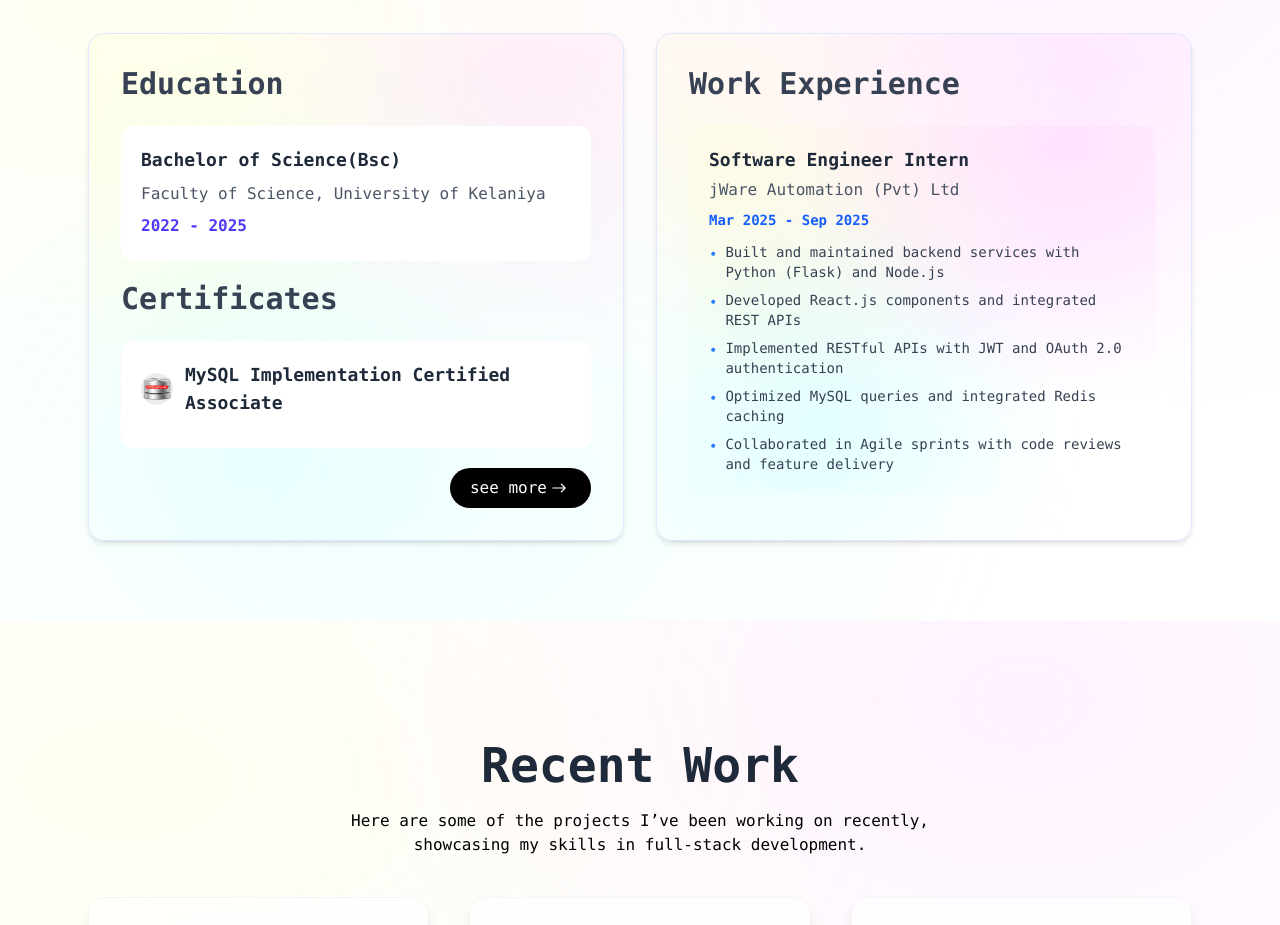
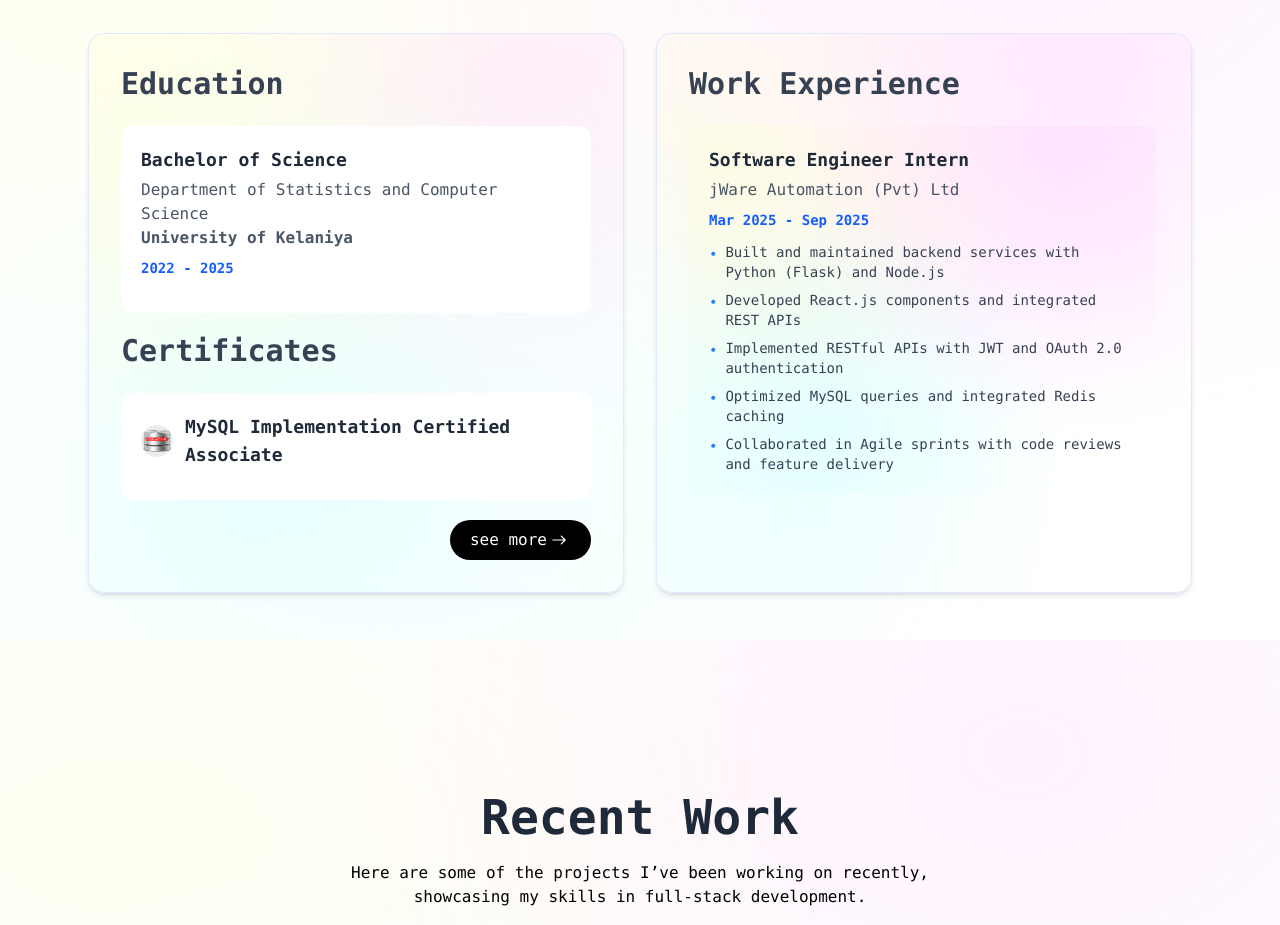
Before and after one commit to kavishka-wilagedara/my-portfolio, a React (Vite) app: page / in a window 1280 px wide. Shown: the part 1760-2685 px from the top of the page. Built offline with nearby package versions, Linux system fonts and the light colour scheme; no server answers.

Commit message:
update education section in About component

```diff
--- a/src/sections/About.jsx
+++ b/src/sections/About.jsx
@@ -133,14 +133,17 @@ const About = () => {
                 Education
               </h3>
               <div className="group hover:-translate-y-0.5 hover:shadow-lg transition-transform duration-300">
-                <div className="p-4 sm:p-5 rounded-lg sm:rounded-xl bg-white border-b-3 border-r-3 border-transparent group-hover:border-black">
-                  <p className="text-gray-800 text-base sm:text-lg font-bold mb-2">
-                    Bachelor of Science(Bsc)
+                <div className="p-4 sm:p-5 rounded-lg sm:rounded-xl bg-white border-b-3 border-r-3 border-transparent group-hover:border-black transition-all duration-300">
+                  <h3 className="text-gray-800 text-base sm:text-lg font-bold mb-1">
+                    Bachelor of Science
+                  </h3>
+                  <p className="text-gray-600 text-sm sm:text-base">
+                    Department of Statistics and Computer Science
                   </p>
-                  <p className="text-gray-600 text-sm sm:text-base">
-                    Faculty of Science, University of Kelaniya
+                  <p className="text-gray-600 text-sm sm:text-base font-extrabold">
+                    University of Kelaniya
                   </p>
-                  <p className="text-indigo-600 font-semibold text-sm sm:text-base mt-2">
+                  <p className="text-blue-600 font-semibold text-xs sm:text-sm mt-2 mb-3">
                     2022 - 2025
                   </p>
                 </div>
```
